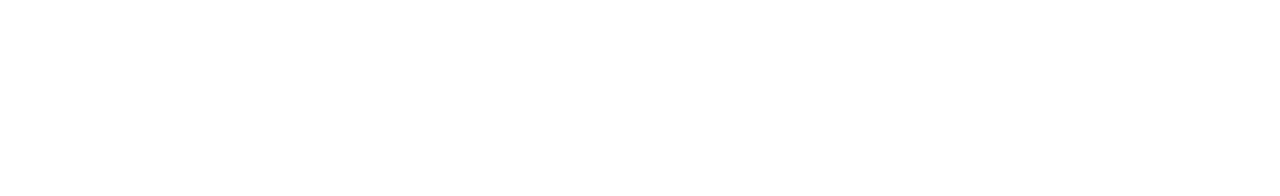
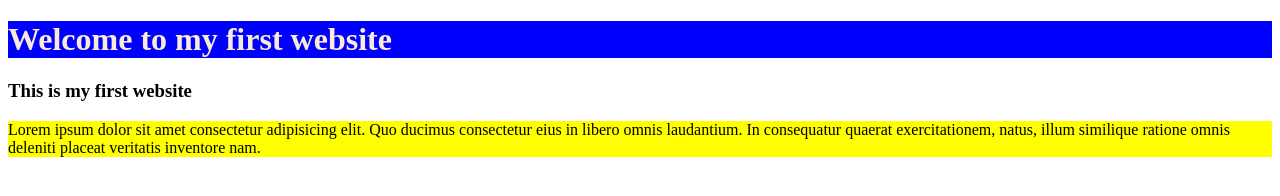
Before and after one commit to KKShain/kay-kay-first-repo, a plain HTML site: page index.html in a window 1280 px wide. Drawn offline with Linux system fonts and the light colour scheme.

Commit message:
added the first blog

```diff
--- /dev/null
+++ b/blog.css
@@ -0,0 +1,6 @@
+div{
+    color: antiquewhite; background-color:blue;
+}
+p{
+    color: black; background-color:yellow;
+}
--- a/index.html
+++ b/index.html
@@ -4,8 +4,13 @@
     <meta charset="UTF-8">
     <meta name="viewport" content="width=device-width, initial-scale=1.0">
     <title>kay kay first repo</title>
+    <link rel="stylesheet" href="blog.css">
 </head>
 <body>
-
+    <div>
+        <h1>Welcome to my first website</h1>
+    </div>
+    <h3>This is my first website</h3>
+    <p>Lorem ipsum dolor sit amet consectetur adipisicing elit. Quo ducimus consectetur eius in libero omnis laudantium. In consequatur quaerat exercitationem, natus, illum similique ratione omnis deleniti placeat veritatis inventore nam.</p>
 </body>
 </html>
```
